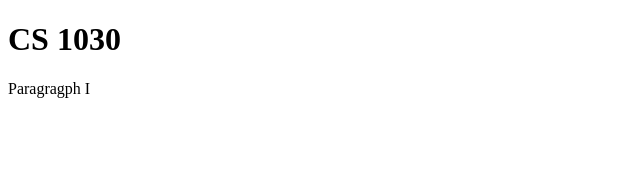
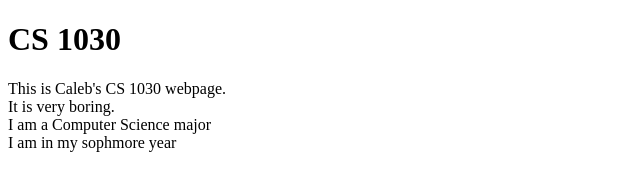
Before and after one commit to calebt112/calebt112.github.io, a plain HTML site: page index.html in a window 1280 px wide. Shown: the whole page, without its empty margins (0-640 px from the left). Drawn offline with Linux system fonts and the light colour scheme.

Commit message:
Update index.html
test alpha

```diff
--- a/index.html
+++ b/index.html
@@ -6,7 +6,10 @@
   <body>
 
     <h1>CS 1030</h1>
-    <p> Paragragph I</p>
+    <p>This is Caleb's CS 1030 webpage.<br>
+        It is very boring.<br>
+          I  am a Computer Science major<br>
+            I am in my sophmore year</p>
 
   </body>
 </html>
```
